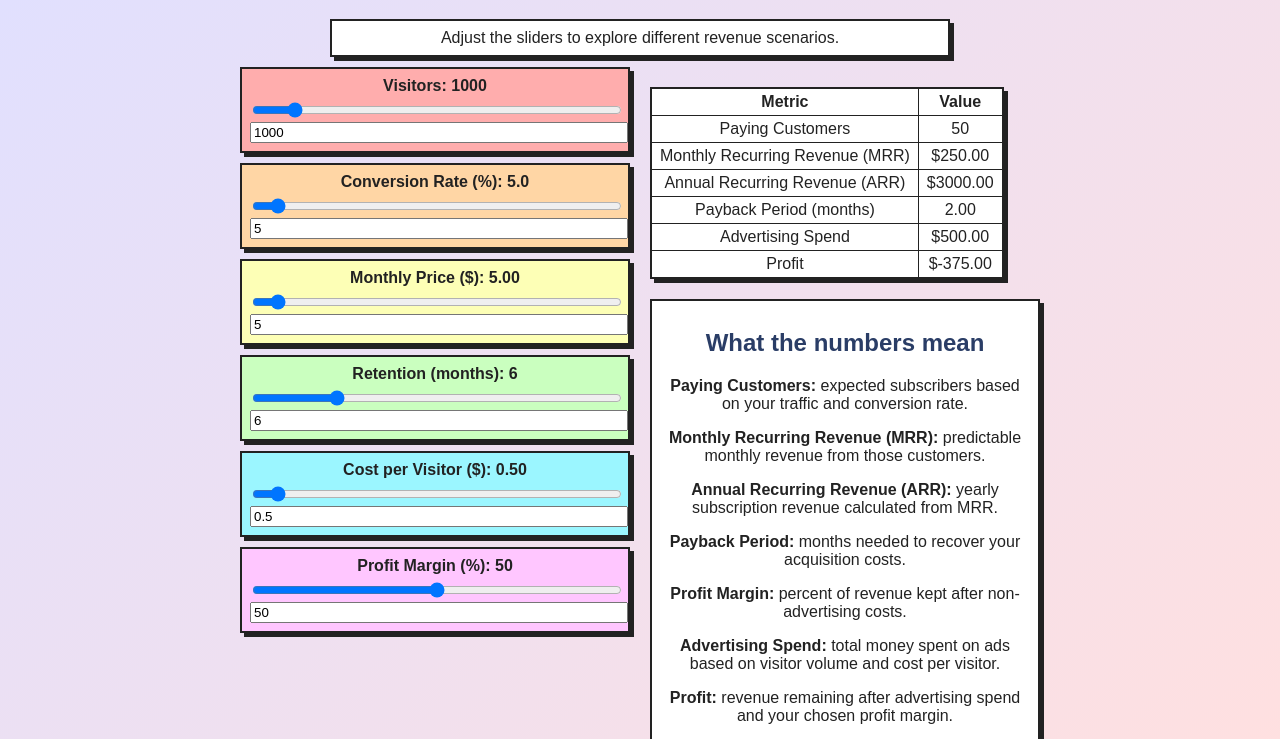
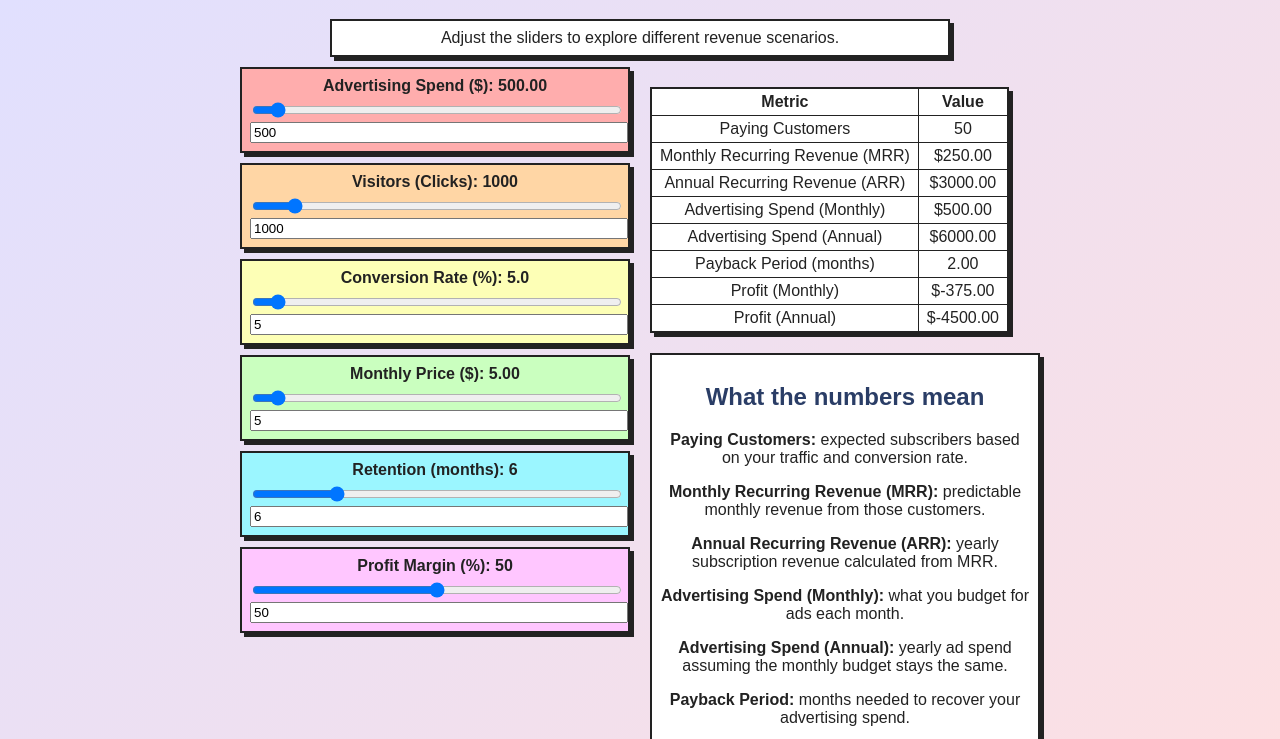
Before and after one commit to jonnychn/cro, a plain HTML site: page index.html in a window 1280 px wide. Shown: the part 61-800 px from the top of the page. Drawn offline with nearby package versions, Linux system fonts and the light colour scheme.

Commit message:
Add advertising spend slider and update metrics

```diff
--- a/index.html
+++ b/index.html
@@ -81,29 +81,29 @@
 <div id="calculator">
 <div id="inputs">
 <div class="slider-container color1">
-  <label for="visitors">Visitors: <span id="visitorsVal">1000</span></label>
+  <label for="spend">Advertising Spend ($): <span id="spendVal">500</span></label>
+  <input type="range" id="spend" min="0" max="10000" value="500" step="10">
+  <input type="number" id="spendNum" min="0" max="10000" value="500" step="10">
+</div>
+<div class="slider-container color2">
+  <label for="visitors">Visitors (Clicks): <span id="visitorsVal">1000</span></label>
   <input type="range" id="visitors" min="0" max="10000" value="1000" step="1">
   <input type="number" id="visitorsNum" min="0" max="10000" value="1000" step="1">
 </div>
-<div class="slider-container color2">
+<div class="slider-container color3">
   <label for="conversion">Conversion Rate (%): <span id="conversionVal">5</span></label>
   <input type="range" id="conversion" min="0" max="100" value="5">
   <input type="number" id="conversionNum" min="0" max="100" value="5">
 </div>
-<div class="slider-container color3">
+<div class="slider-container color4">
   <label for="price">Monthly Price ($): <span id="priceVal">5</span></label>
   <input type="range" id="price" min="0" max="100" value="5" step="1">
   <input type="number" id="priceNum" min="0" max="100" value="5" step="1">
 </div>
-<div class="slider-container color4">
+<div class="slider-container color5">
   <label for="retention">Retention (months): <span id="retentionVal">6</span></label>
   <input type="range" id="retention" min="1" max="24" value="6" step="1">
   <input type="number" id="retentionNum" min="1" max="24" value="6" step="1">
-</div>
-<div class="slider-container color5">
-  <label for="cpc">Cost per Visitor ($): <span id="cpcVal">0.50</span></label>
-  <input type="range" id="cpc" min="0" max="10" value="0.50" step="0.01">
-  <input type="number" id="cpcNum" min="0" max="10" value="0.50" step="0.01">
 </div>
 <div class="slider-container color6">
   <label for="margin">Profit Margin (%): <span id="marginVal">50</span></label>
@@ -120,9 +120,11 @@
     <tr><td>Paying Customers</td><td id="customersTab">50</td></tr>
     <tr><td>Monthly Recurring Revenue (MRR)</td><td id="mrrTab">$250.00</td></tr>
     <tr><td>Annual Recurring Revenue (ARR)</td><td id="arrTab">$3000.00</td></tr>
+    <tr><td>Advertising Spend (Monthly)</td><td id="spendTab">$500.00</td></tr>
+    <tr><td>Advertising Spend (Annual)</td><td id="annualSpendTab">$6000.00</td></tr>
     <tr><td>Payback Period (months)</td><td id="paybackTab">2.00</td></tr>
-    <tr><td>Advertising Spend</td><td id="spendTab">$500.00</td></tr>
-    <tr><td>Profit</td><td id="profitTab">$0.00</td></tr>
+    <tr><td>Profit (Monthly)</td><td id="profitTab">$0.00</td></tr>
+    <tr><td>Profit (Annual)</td><td id="annualProfitTab">$0.00</td></tr>
   </tbody>
 </table>
 
@@ -131,10 +133,12 @@
   <p><strong>Paying Customers:</strong> expected subscribers based on your traffic and conversion rate.</p>
   <p><strong>Monthly Recurring Revenue (MRR):</strong> predictable monthly revenue from those customers.</p>
   <p><strong>Annual Recurring Revenue (ARR):</strong> yearly subscription revenue calculated from MRR.</p>
-  <p><strong>Payback Period:</strong> months needed to recover your acquisition costs.</p>
+  <p><strong>Advertising Spend (Monthly):</strong> what you budget for ads each month.</p>
+  <p><strong>Advertising Spend (Annual):</strong> yearly ad spend assuming the monthly budget stays the same.</p>
+  <p><strong>Payback Period:</strong> months needed to recover your advertising spend.</p>
   <p><strong>Profit Margin:</strong> percent of revenue kept after non-advertising costs.</p>
-  <p><strong>Advertising Spend:</strong> total money spent on ads based on visitor volume and cost per visitor.</p>
-  <p><strong>Profit:</strong> revenue remaining after advertising spend and your chosen profit margin.</p>
+  <p><strong>Profit (Monthly):</strong> revenue remaining each month after ad spend and your chosen margin.</p>
+  <p><strong>Profit (Annual):</strong> yearly profit if monthly results continue.</p>
   </div>
 
 </div>
@@ -142,41 +146,45 @@
 
 <script>
 function update() {
+  const spend = parseFloat($('#spend').val());
   const visitors = parseInt($('#visitors').val());
   const conversion = parseFloat($('#conversion').val()) / 100;
   const price = parseFloat($('#price').val());
   const retention = parseInt($('#retention').val());
-  const cpc = parseFloat($('#cpc').val());
   const margin = parseFloat($('#margin').val());
 
+  $('#spendNum').val(spend);
   $('#visitorsNum').val(visitors);
   $('#conversionNum').val($('#conversion').val());
   $('#priceNum').val(price);
   $('#retentionNum').val(retention);
-  $('#cpcNum').val(cpc);
   $('#marginNum').val(margin);
 
+  $('#spendVal').text(spend.toFixed(2));
   $('#visitorsVal').text(visitors);
   $('#conversionVal').text((conversion * 100).toFixed(1));
   $('#priceVal').text(price.toFixed(2));
   $('#retentionVal').text(retention);
-  $('#cpcVal').text(cpc.toFixed(2));
   $('#marginVal').text(margin.toFixed(0));
 
   const customers = visitors * conversion;
   const mrr = customers * price;
   const arr = mrr * 12;
-  const acquisitionCost = visitors * cpc;
-  const profit = mrr * (margin / 100) - acquisitionCost;
-  const payback = mrr > 0 ? acquisitionCost / mrr : 0;
+  const adSpendMonthly = spend;
+  const adSpendAnnual = spend * 12;
+  const profitMonthly = mrr * (margin / 100) - adSpendMonthly;
+  const profitAnnual = profitMonthly * 12;
+  const payback = mrr > 0 ? adSpendMonthly / mrr : 0;
 
 
   $('#customersTab').text(customers.toFixed(0));
   $('#mrrTab').text(`$${mrr.toFixed(2)}`);
   $('#arrTab').text(`$${arr.toFixed(2)}`);
+  $('#spendTab').text(`$${adSpendMonthly.toFixed(2)}`);
+  $('#annualSpendTab').text(`$${adSpendAnnual.toFixed(2)}`);
   $('#paybackTab').text(payback.toFixed(2));
-  $('#spendTab').text(`$${acquisitionCost.toFixed(2)}`);
-  $('#profitTab').text(`$${profit.toFixed(2)}`);
+  $('#profitTab').text(`$${profitMonthly.toFixed(2)}`);
+  $('#annualProfitTab').text(`$${profitAnnual.toFixed(2)}`);
 }
 
 $(function() {
```
Also changed, not shown: 1 other file.
